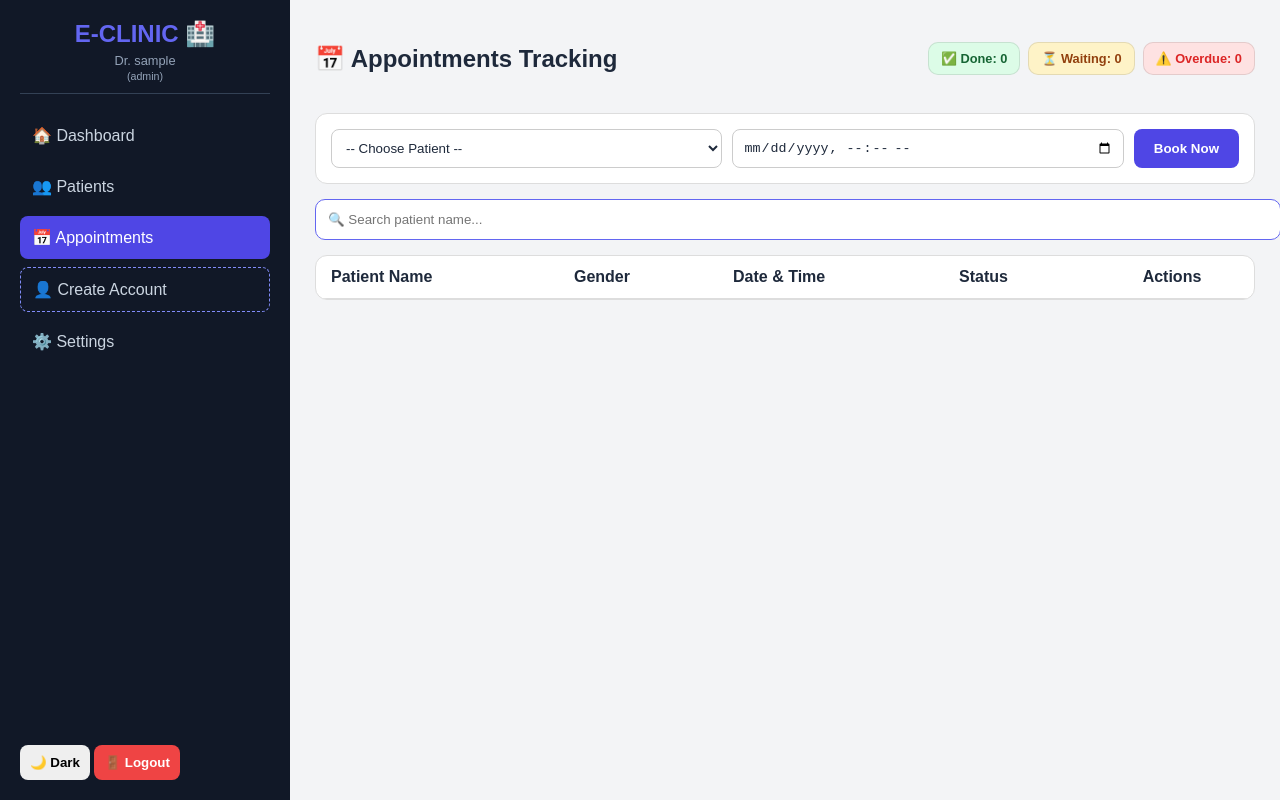
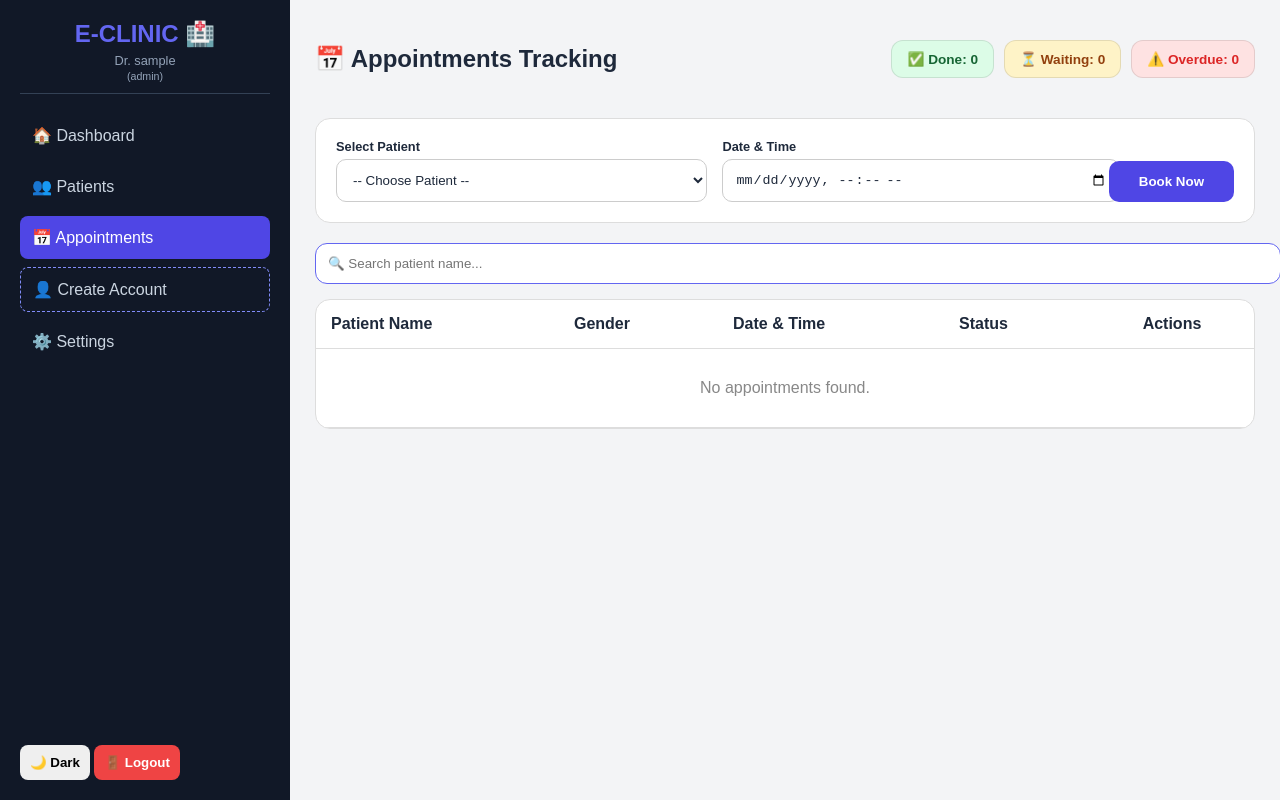
Before and after one commit to Saadzebari12345/my-clinic-app, a SvelteKit app: page /appointments in a window 1280 px wide. Built offline with nearby package versions, Linux system fonts and the light colour scheme; sample sign-in values are in the browser's storage.

Commit message:
Add files via upload

```diff
--- a/src/routes/appointments/+page.svelte
+++ b/src/routes/appointments/+page.svelte
@@ -6,7 +6,7 @@
  interface Appointment {
   id: number;
   patient_name: string;
-  gender: string; // ستوونا نوی
+  gender: string;
   date: string;
   status: string;
   doctor_id: number;
@@ -18,25 +18,27 @@
  let selectedPatient = $state('');
  let appointmentDate = $state('');
  let doctorId = $state(0);
- let now = $state(new Date());
+ let isLoading = $state(false);
 
- // ١. ئامارێن زیرەک
+ // ١. حسابکرنا ئاماران ب شێوەیەکێ داینامیکی
  let stats = $derived({
   done: appointments.filter(a => a.status === 'Done').length,
   waiting: appointments.filter(a => a.status === 'Pending' || a.status === 'Confirmed').length,
-  overdue: appointments.filter(a => a.status !== 'Done' && new Date(a.date) < now).length
+  overdue: appointments.filter(a => a.status !== 'Done' && new Date(a.date) < new Date()).length
  });
 
+ // ٢. فلتەرکرنا لیستێ بۆ لێگەڕیانێ
  let filteredApps = $derived(
   appointments.filter(a => a.patient_name.toLowerCase().includes(searchTerm.toLowerCase()))
  );
 
  async function fetchData() {
   if (!doctorId) return;
-  // ئینانا لیستا نەخۆشان دگەل ڕەگەزێ وان
+  // ئینانا لیستا نەخۆشان دا کو ڕەگەزێ وان بزانی
   const { data: pData } = await supabase.from('patients').select('name, gender').eq('doctor_id', doctorId);
   if (pData) patients = pData;
 
+  // ئینانا ژڤانان
   const { data: aData } = await supabase.from('appointments').select('*').eq('doctor_id', doctorId).order('date', { ascending: true });
   if (aData) appointments = aData;
  }
@@ -47,53 +49,59 @@
    doctorId = Number(storedId);
    fetchData();
   }
-  const interval = setInterval(() => now = new Date(), 60000);
-  return () => clearInterval(interval);
  });
 
+ // ٣. فانکشنا زێدەکرنا ژڤانی (ڕاستکرنا کێشا Book Now)
  async function addAppointment() {
   if (selectedPatient && appointmentDate && doctorId) {
-   // دیتنا ڕەگەزێ نەخۆشی ژ لیستا Patients
-   const patientObj = patients.find(p => p.name === selectedPatient);
-   const patientGender = patientObj ? patientObj.gender : 'Unknown';
+   isLoading = true;
 
-   const { error } = await supabase.from('appointments').insert([
+   // دیتنا ڕەگەزێ نەخۆشێ هەلبژارتی
+   const patientInfo = patients.find(p => p.name === selectedPatient);
+   const patientGender = patientInfo ? patientInfo.gender : 'Unknown';
+
+   const { data, error } = await supabase.from('appointments').insert([
     {
      patient_name: selectedPatient,
-     gender: patientGender, // لێرە ڕەگەز دهێتە پاشکەفتکرن
+     gender: patientGender,
      date: appointmentDate,
      status: 'Pending',
      doctor_id: doctorId
     }
-   ]);
+   ]).select();
 
-   if (!error) {
-    selectedPatient = ''; appointmentDate = '';
-    fetchData();
+   if (!error && data) {
+    // زێدەکرنا ب لەز بۆ شاشێ
+    appointments = [data[0], ...appointments];
+    selectedPatient = '';
+    appointmentDate = '';
+   } else {
+    alert("Error: " + error?.message);
    }
+   isLoading = false;
+  } else {
+   alert("تکایە نەخۆشەکێ و کاتەکێ هەلبژێره");
   }
  }
 
  async function updateStatus(id: number, newStatus: string) {
-  await supabase.from('appointments').update({ status: newStatus }).eq('id', id);
-  fetchData();
+  const { error } = await supabase.from('appointments').update({ status: newStatus }).eq('id', id);
+  if (!error) {
+   appointments = appointments.map(a => a.id === id ? { ...a, status: newStatus } : a);
+  }
  }
 
  async function deleteApp(id: number) {
   if (confirm('Are you sure?')) {
-   await supabase.from('appointments').delete().eq('id', id);
-   fetchData();
+   const { error } = await supabase.from('appointments').delete().eq('id', id);
+   if (!error) appointments = appointments.filter(a => a.id !== id);
   }
- }
-
- function isOverdue(dateStr: string, status: string) {
-  return status !== 'Done' && new Date(dateStr) < now;
  }
 </script>
 
 <div class="page-container">
  <div class="header-flex">
-  <h2>📅 Appointments Tracking</h2>
+  <h2 style="color: var(--text);">📅 Appointments Tracking</h2>
   <div class="stats-grid">
    <div class="stat-box done">✅ Done: {stats.done}</div>
    <div class="stat-box waiting">⏳ Waiting: {stats.waiting}</div>
@@ -101,19 +109,26 @@
   </div>
  </div>
 
- <!-- بەشێ زێدەکرنێ -->
+ <!-- فۆرما زێدەکرنێ -->
  <div class="card add-card">
-  <select bind:value={selectedPatient}>
+  <div class="input-group">
+   <label for="p-select">Select Patient</label>
+   <select id="p-select" bind:value={selectedPatient}>
     <option value="">-- Choose Patient --</option>
     {#each patients as p}
      <option value={p.name}>{p.name}</option>
     {/each}
    </select>
-  <input type="datetime-local" bind:value={appointmentDate} />
-  <button class="btn-add" onclick={addAppointment}>Book Now</button>
+  </div>
+  <div class="input-group">
+   <label for="a-date">Date & Time</label>
+   <input id="a-date" type="datetime-local" bind:value={appointmentDate} />
+  </div>
+  <button class="btn-add" onclick={addAppointment} disabled={isLoading}>
+   {isLoading ? '...' : 'Book Now'}
+  </button>
  </div>
 
- <!-- لێگەڕیان -->
  <div class="search-box">
  <input bind:value={searchTerm} placeholder="🔍 Search patient name..." />
  </div>
@@ -123,30 +138,27 @@
    <thead>
     <tr>
      <th>Patient Name</th>
-     <th>Gender</th> <!-- ستوونا نوی -->
+     <th>Gender</th>
      <th>Date & Time</th>
      <th>Status</th>
      <th style="text-align: center;">Actions</th>
     </tr>
    </thead>
    <tbody>
-    {#each filteredApps as app}
-     <tr class={isOverdue(app.date, app.status) ? 'overdue-row' : ''}>
-      <td class="p-name" style="color: {isOverdue(app.date, app.status) ? '#ef4444' : 'inherit'}">
-       {isOverdue(app.date, app.status) ? '🔴 ' : '👤 '} {app.patient_name}
-       </td>
-      <!-- نیشاندانا ڕەگەزی ب تاگەکێ جوان -->
-      <td>
-       <span class="gender-badge {app.gender?.toLowerCase()}">{app.gender}</span>
-      </td>
+    {#each filteredApps as app (app.id)}
+     <tr class={app.status === 'Done' ? 'row-done' : ''}>
+      <td style="font-weight: bold;">👤 {app.patient_name}</td>
+      <td><span class="g-badge {app.gender?.toLowerCase()}">{app.gender}</span></td>
       <td>{new Date(app.date).toLocaleString()}</td>
-      <td><span class="badge {app.status}">{app.status}</span></td>
+      <td><span class="status-badge {app.status}">{app.status}</span></td>
       <td class="actions">
-       <button class="btn-confirm" onclick={() => updateStatus(app.id, 'Confirmed')}>🔵</button>
-       <button class="btn-done" onclick={() => updateStatus(app.id, 'Done')}>✅</button>
-       <button class="btn-del" onclick={() => deleteApp(app.id)}>🗑️</button>
+       <button class="b-conf" onclick={() => updateStatus(app.id, 'Confirmed')}>🔵</button>
+       <button class="b-done" onclick={() => updateStatus(app.id, 'Done')}>✅</button>
+       <button class="b-del" onclick={() => deleteApp(app.id)}>🗑️</button>
       </td>
      </tr>
+    {:else}
+     <tr><td colspan="5" style="text-align: center; padding: 30px; color: #888;">No appointments found.</td></tr>
     {/each}
    </tbody>
   </table>
@@ -154,38 +166,40 @@
 </div>
 
 <style>
- .header-flex { display: flex; justify-content: space-between; align-items: center; margin-bottom: 20px; flex-wrap: wrap; gap: 10px; }
- .stats-grid { display: flex; gap: 8px; }
- .stat-box { padding: 8px 12px; border-radius: 10px; font-weight: bold; font-size: 0.8rem; border: 1px solid rgba(0,0,0,0.1); }
+ .header-flex { display: flex; justify-content: space-between; align-items: center; margin-bottom: 25px; flex-wrap: wrap; gap: 15px; }
+ .stats-grid { display: flex; gap: 10px; }
+ .stat-box { padding: 10px 15px; border-radius: 12px; font-weight: bold; font-size: 0.85rem; border: 1px solid rgba(0,0,0,0.1); }
  .done { background: #dcfce7; color: #166534; }
  .waiting { background: #fef3c7; color: #92400e; }
  .overdue { background: #fee2e2; color: #dc2626; }
 
- .card { background: var(--card, white); padding: 15px; border-radius: 12px; border: 1px solid var(--border, #ddd); margin-bottom: 15px; }
- .add-card { display: flex; gap: 10px; flex-wrap: wrap; }
- select, input { flex: 1; padding: 10px; border-radius: 8px; border: 1px solid #ccc; background: var(--card); color: inherit; }
- .btn-add { background: #4f46e5; color: white; border: none; padding: 10px 20px; border-radius: 8px; cursor: pointer; font-weight: bold; }
+ .add-card { display: flex; gap: 15px; padding: 20px; background: var(--card, white); border-radius: 15px; border: 1px solid var(--border, #ddd); margin-bottom: 20px; align-items: flex-end; flex-wrap: wrap; }
+ .input-group { flex: 1; min-width: 200px; }
+ .input-group label { display: block; font-size: 0.8rem; margin-bottom: 5px; font-weight: bold; }
+ select, input { width: 100%; padding: 12px; border-radius: 10px; border: 1px solid #ccc; background: var(--card, white); color: var(--text); outline: none; }
 
- .search-box input { width: 100%; padding: 12px; border-radius: 10px; border: 1px solid #6366f1; background: var(--card); color: inherit; margin-bottom: 15px; }
+ .btn-add { background: #4f46e5; color: white; border: none; padding: 13px 30px; border-radius: 10px; cursor: pointer; font-weight: bold; }
 
- .table-card { background: var(--card, white); border-radius: 12px; border: 1px solid var(--border, #ddd); overflow: hidden; }
+ .search-box input { width: 100%; padding: 12px; border-radius: 12px; border: 1px solid #6366f1; background: var(--card, white); color: var(--text); margin-bottom: 15px; outline: none; }
+
+ .table-card { background: var(--card, white); border-radius: 15px; border: 1px solid var(--border, #ddd); overflow: hidden; }
  table { width: 100%; border-collapse: collapse; }
- th, td { padding: 12px 15px; text-align: left; border-bottom: 1px solid var(--border, #eee); }
+ th, td { padding: 15px; text-align: left; border-bottom: 1px solid var(--border, #eee); color: var(--text); }
 
- .gender-badge { padding: 3px 8px; border-radius: 15px; font-size: 0.7rem; font-weight: bold; text-transform: capitalize; }
- .gender-badge.male { background: #e0f2fe; color: #0369a1; }
- .gender-badge.female { background: #fce7f3; color: #be185d; }
+ .g-badge { padding: 3px 10px; border-radius: 15px; font-size: 0.75rem; font-weight: bold; }
+ .g-badge.male { background: #e0f2fe; color: #0369a1; }
+ .g-badge.female { background: #fce7f3; color: #be185d; }
 
- .badge { padding: 4px 8px; border-radius: 20px; font-size: 0.7rem; font-weight: bold; }
- .badge.Pending { background: #fef3c7; color: #92400e; }
- .badge.Confirmed { background: #e0f2fe; color: #0369a1; }
- .badge.Done { background: #dcfce7; color: #166534; }
+ .status-badge { padding: 4px 10px; border-radius: 20px; font-size: 0.8rem; font-weight: bold; }
+ .status-badge.Pending { background: #fef3c7; color: #92400e; }
+ .status-badge.Confirmed { background: #e0f2fe; color: #0369a1; }
+ .status-badge.Done { background: #dcfce7; color: #166534; }
 
- .actions { display: flex; gap: 5px; justify-content: center; }
- .actions button { padding: 5px 8px; border: none; border-radius: 5px; cursor: pointer; font-size: 0.8rem; }
- .btn-confirm { background: #e0f2fe; color: #0369a1; }
- .btn-done { background: #10b981; color: white; }
- .btn-del { background: #fee2e2; color: #dc2626; }
+ .actions { display: flex; gap: 8px; justify-content: center; }
+ .actions button { border: none; padding: 8px; border-radius: 8px; cursor: pointer; transition: 0.2s; }
+ .b-conf { background: #e0f2fe; color: #0369a1; }
+ .b-done { background: #dcfce7; color: #166534; }
+ .b-del { background: #fee2e2; color: #dc2626; }
 
- .overdue-row { background: rgba(239, 68, 68, 0.05); }
+ .row-done { opacity: 0.6; }
 </style>
```
Lines whose indentation alone changed are shown as unchanged.
